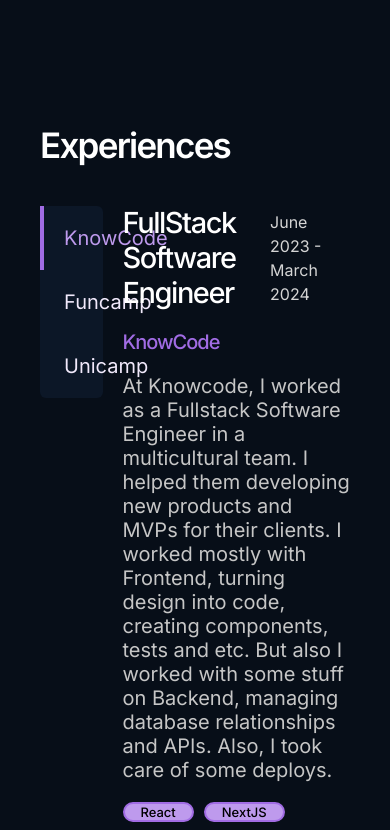
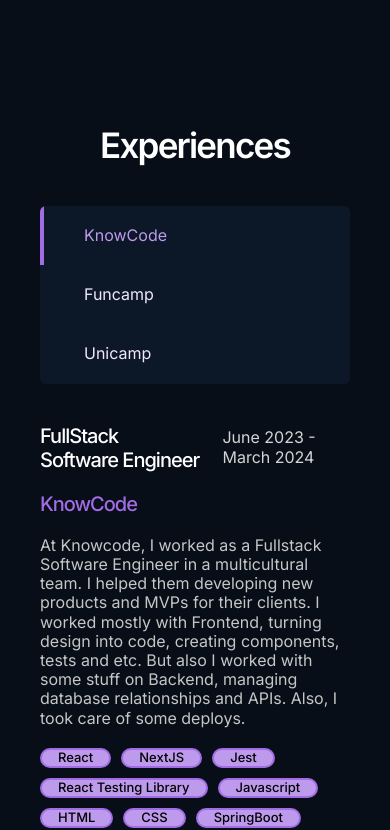
Before and after one commit to Felpezs/Portfolio, a Next.js app: page / in a window 390 px wide. Shown: the part 1540-2370 px from the top of the page. Built offline with nearby package versions, Linux system fonts and the light colour scheme.

Commit message:
feat: responsive experiences area

```diff
--- a/components/About.tsx
+++ b/components/About.tsx
@@ -5,19 +5,19 @@
   return (
     <>
       <h2 className="text-3xl text-white lg:text-4xl">About me</h2>
-      <p className="text-balance text-base text-neutral-500 md:text-lg">
+      <p className="text-base text-neutral-500 md:text-lg">
         Hello, I&apos;m Felipe Eduardo, a Frontend developer. I hold a
         Bachelor&apos;s degree in Information Systems from the School of
         Technology - UNICAMP. With over 4 years of experience in development, I
         am currently focused on creating exceptional interfaces for global
         users.
       </p>
-      <p className="text-balance text-base text-neutral-500 md:text-lg">
+      <p className="text-base text-neutral-500 md:text-lg">
         I am passionate about assisting individuals in solving their problems
         and continuously exploring new technologies and methodologies to address
         challenges.
       </p>
-      <p className="text-balance text-base text-neutral-500 md:text-lg">
+      <p className="text-base text-neutral-500 md:text-lg">
         What truly motivates me is the realization that my expertise is making a
         positive impact on others&apos; lives!
       </p>
--- a/components/Experiences.tsx
+++ b/components/Experiences.tsx
@@ -9,14 +9,14 @@
 
   return (
     <>
-      <h2 className="col-span-full mb-2 text-3xl text-white lg:text-4xl">
+      <h2 className="col-span-full mb-2 text-center text-3xl text-white md:text-left lg:text-4xl">
         Experiences
       </h2>
-      <ul className="col-span-1 h-fit rounded-md bg-surface-600 text-lg text-secondary-50 sm:col-span-3">
+      <ul className="col-span-full mb-2 h-fit overflow-hidden rounded-md bg-surface-600 text-base text-secondary-50 md:col-span-3 md:mb-[0px] lg:col-span-4 lg:max-w-[300px]">
         {jobs.map((job) => (
           <li
             key={job.index}
-            className={`cursor-pointer border-l-4 p-1 transition-colors  ${activeJob == job.index ? "border-secondary-300 text-secondary-200" : "border-transparent hover:border-secondary-300 hover:text-secondary-200"}`}
+            className={`cursor-pointer  border-l-4 px-2 py-1 transition-colors  ${activeJob == job.index ? "border-secondary-300 text-secondary-200" : "border-transparent hover:border-secondary-300 hover:text-secondary-200"}`}
             onClick={() => {
               setActiveJob(job.index);
             }}
@@ -25,13 +25,19 @@
           </li>
         ))}
       </ul>
-      <div className="col-span-9 min-h-[300px] text-white">
+      <div className="col-span-full min-h-[300px] text-white md:col-span-5 lg:col-span-8">
         <div className="mb-1 flex items-center justify-between">
-          <h3 className="text-2xl">{jobs[activeJob].role}</h3>
-          <span className="text-neutral-300">{jobs[activeJob].date}</span>
+          <h3 className="text-balance pr-1 text-lg lg:text-2xl">
+            {jobs[activeJob].role}
+          </h3>
+          <span className="text-base text-neutral-300">
+            {jobs[activeJob].date}
+          </span>
         </div>
-        <h3 className="mb-1 text-secondary-300">{jobs[activeJob].company}</h3>
-        <p className="mb-1 text-lg text-neutral-500">
+        <h3 className="mb-1 text-lg text-secondary-300">
+          {jobs[activeJob].company}
+        </h3>
+        <p className="mb-1 text-base text-neutral-500 lg:text-lg">
           {jobs[activeJob].description}
         </p>
         <div className="flex flex-wrap gap-[10px]">
```
